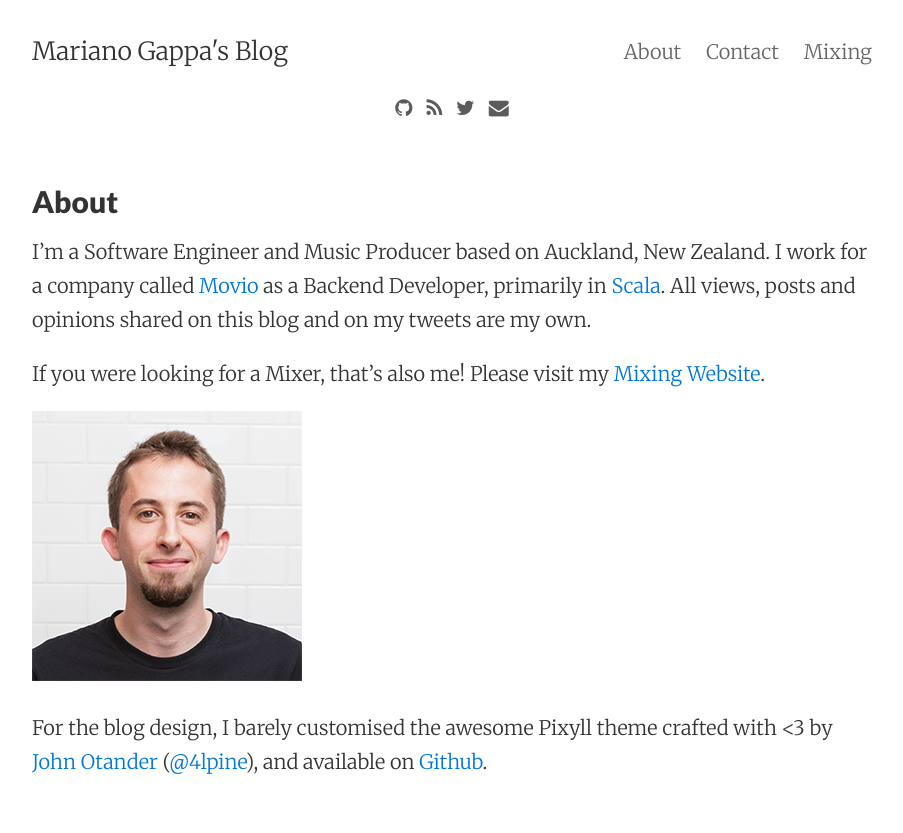
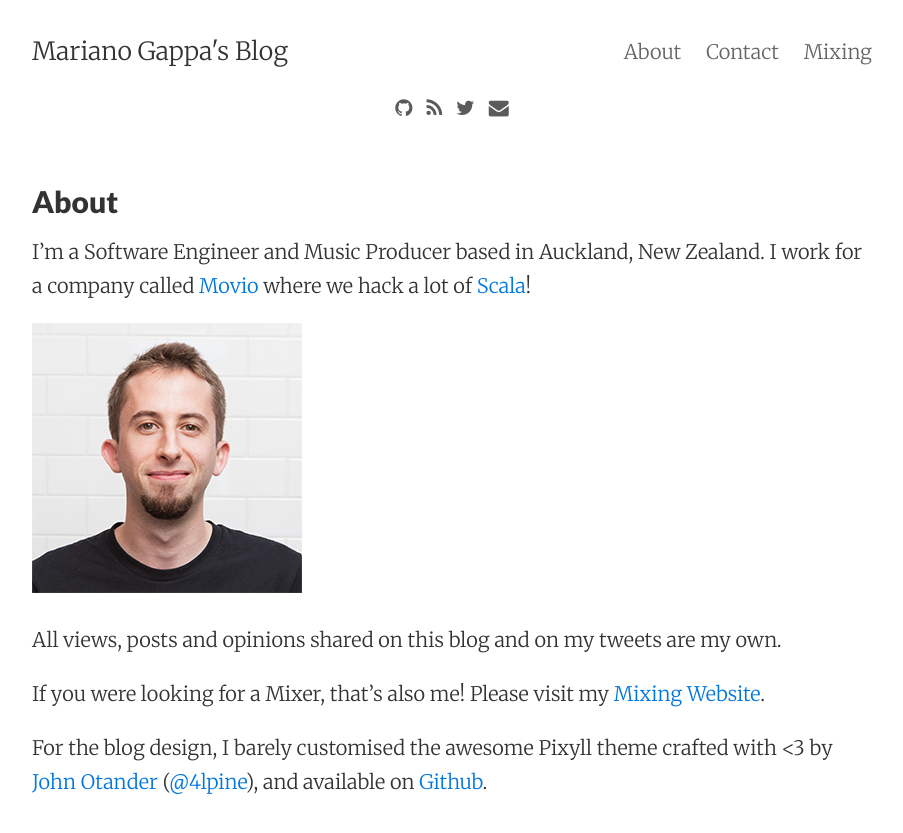
Before and after one commit to marianogappa/marianogappa.github.io, a Jekyll site: the page built from about.md, in a window 1280 px wide. Shown: the top 833 px of the page, without its empty margins (188-1091 px from the left). Built offline with Jekyll 4.4.1, drawn with Linux system fonts in a browser that asks for light colours; nearby versions of some CDN libraries; Markdown is read by kramdown in place of the engine named in the settings.

Commit message:
Refines about.

```diff
--- a/about.md
+++ b/about.md
@@ -4,11 +4,14 @@ title: About
 permalink: /about/
 ---
 
-I'm a Software Engineer and Music Producer based on Auckland, New Zealand. I work for a company called [Movio](http://movio.co) as a Backend Developer, primarily in [Scala](http://www.scala-lang.org/). All views, posts and opinions shared on this blog and on my tweets are my own.
+I'm a Software Engineer and Music Producer based in Auckland, New Zealand. I work for a company called [Movio](http://movio.co) where we hack a lot of [Scala](http://www.scala-lang.org/)!
+
+![Mariano]({{ site.url }}/images/Mariano.jpg)
+
+All views, posts and opinions shared on this blog and on my tweets are my own.
 
 If you were looking for a Mixer, that's also me! Please visit my [Mixing Website](http://www.gappamixing.com).
 
-![Mariano]({{ site.url }}/images/Mariano.jpg)
 
 
 For the blog design, I barely customised the awesome Pixyll theme crafted with &lt;3 by [John Otander](http://johnotander.com) ([@4lpine](https://twitter.com/4lpine)), and available on [Github](https://github.com/johnotander/pixyll).
```
